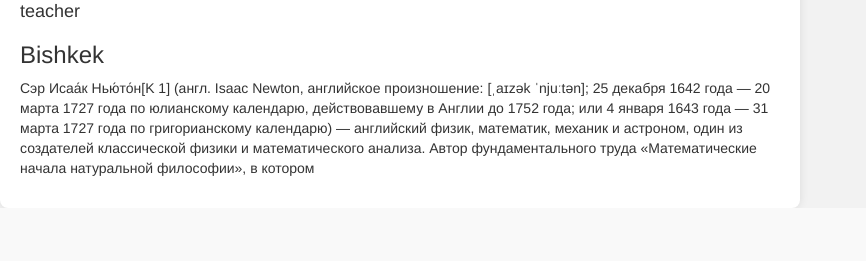
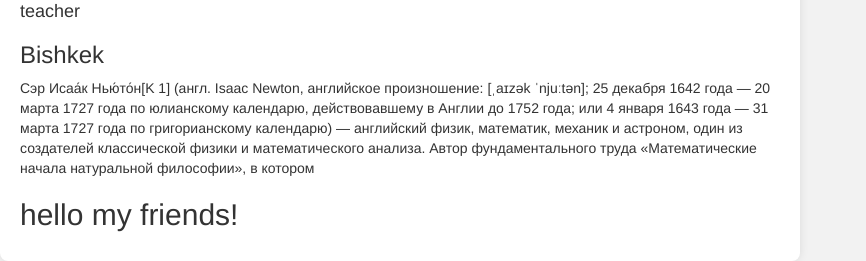
Before and after one commit to altynbubu1/Bootcamp_25_project, a Django app: page /main/home/ in a window 1280 px wide. Shown: the part 832-1093 px from the top of the page, without its empty margins (0-866 px from the left). Before the commit the page ends 1040 px from the top, so only its background shows below. Run offline with Django 4.2, Linux system fonts and the light colour scheme; data comes from the database, SQL or seed files in the repository; some libraries are stand-ins or nearby versions.

Commit message:
second commit

```diff
--- a/templates/main/home.html
+++ b/templates/main/home.html
@@ -34,5 +34,7 @@
 <h3>{{ k.city }}</h3>
 <p>{{ k.description }}</p>
 {% endfor %}
+
+<h2> hello my friends! </h2>
 </body>
 </html>
```
